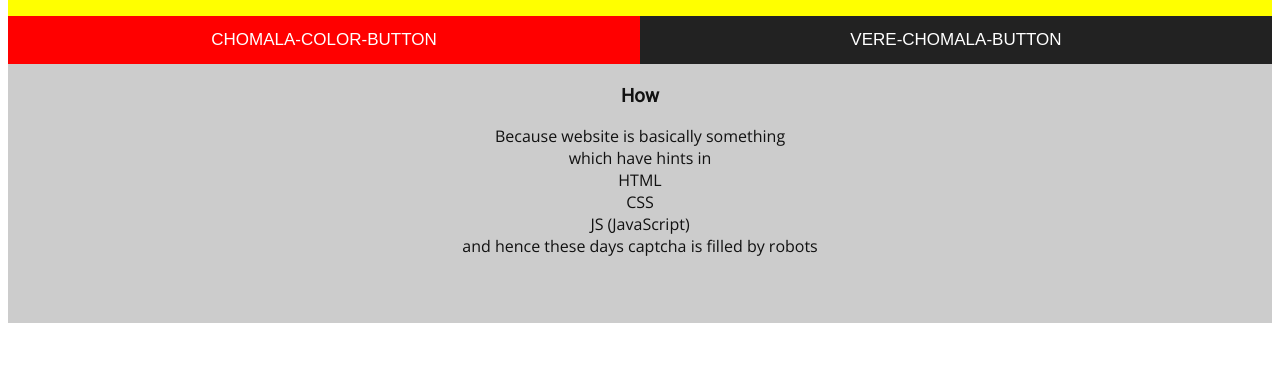
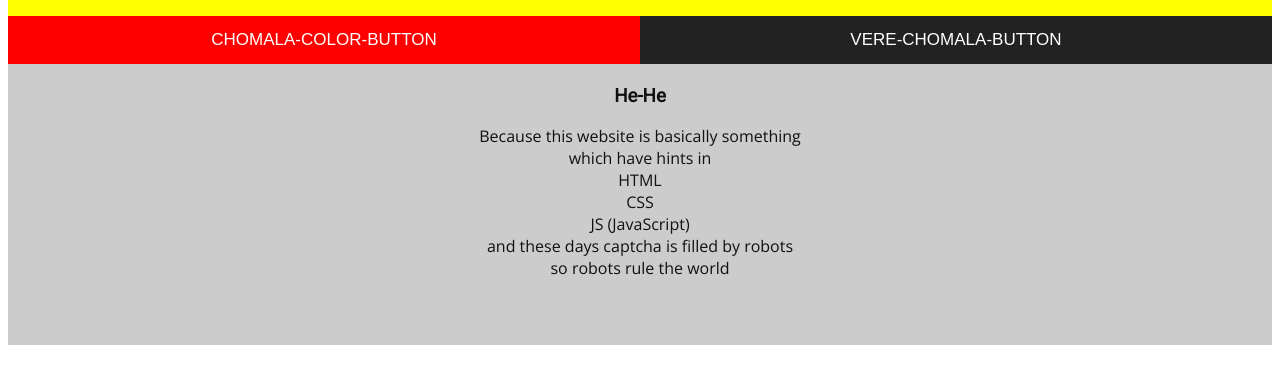
Before and after one commit to n00b-Cooder/simple-web-ctf, a plain HTML site: page index.html in a window 1280 px wide. Both pictures are taken after a click on the button "VERE-CHOMALA-BUTTON". Shown: the part 105-488 px from the top of the page. Drawn offline with nearby package versions, Linux system fonts and the light colour scheme.

Commit message:
Update index.html

```diff
--- a/index.html
+++ b/index.html
@@ -22,13 +22,14 @@
       </div>
 
       <div id="tababout" class="tabcontent">
-	<h3>How</h3>
-	<p>Because website is basically something <br/>
+	<h3>He-He</h3>
+	<p>Because this website is basically something <br/>
 	   which have hints in </br>
 	  HTML <br/>
 	  CSS <br/>
 	  JS (JavaScript)</br>
-	  and hence these days captcha is filled by robots
+	  and these days captcha is filled by robots</br>
+	so robots rule the world
 	</p>
 	<!-- fill-->
       </div>
```
